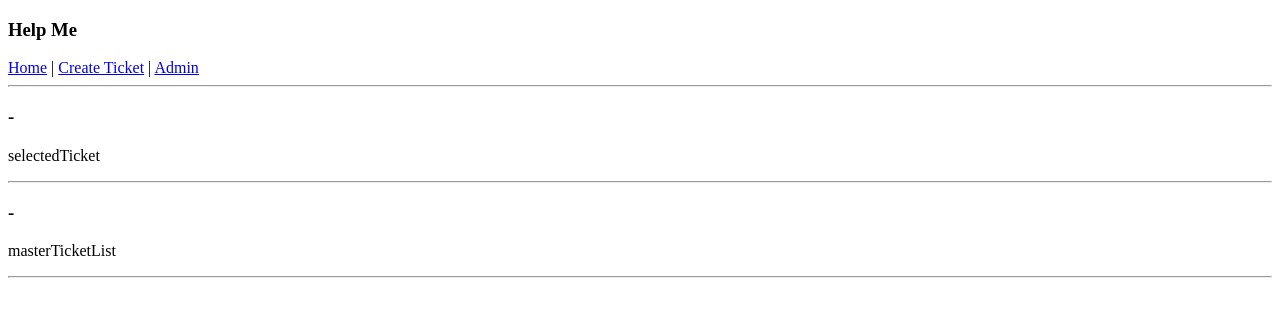
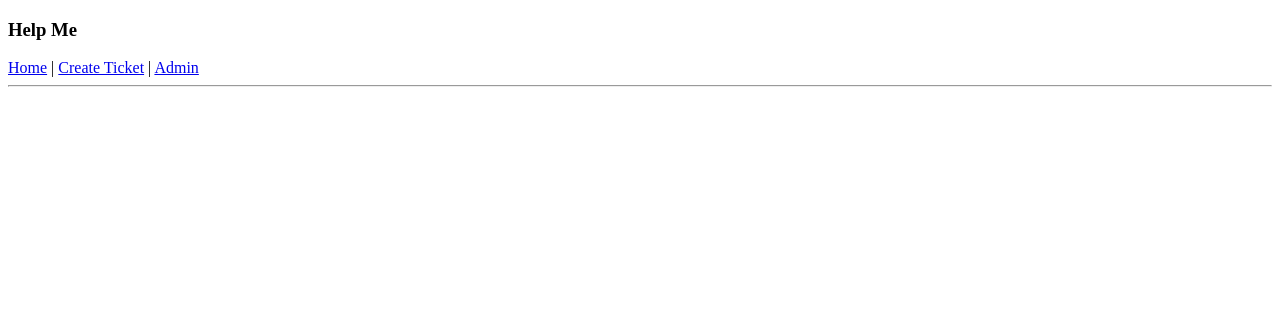
Before and after one commit to k3vnb/react_setup_test, a React app: page / in a window 1280 px wide. Shown: the top 316 px of the page. Built offline with nearby package versions, Linux system fonts and the light colour scheme.

Commit message:
specify which state slice is being mapped

```diff
--- a/src/components/App.jsx
+++ b/src/components/App.jsx
@@ -77,7 +77,7 @@ class App extends React.Component{
 }
 const mapStateToProps = state => {
   return {
-    masterTicketList: state
+    masterTicketList: state.masterTicketList
   }
 }
 
```
